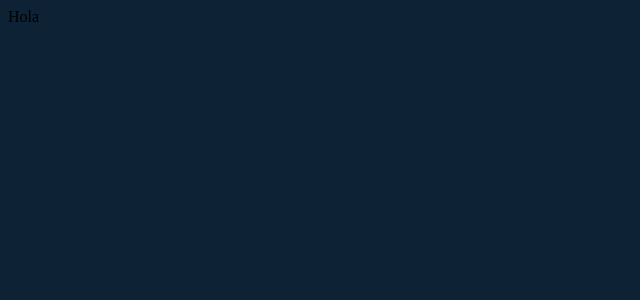
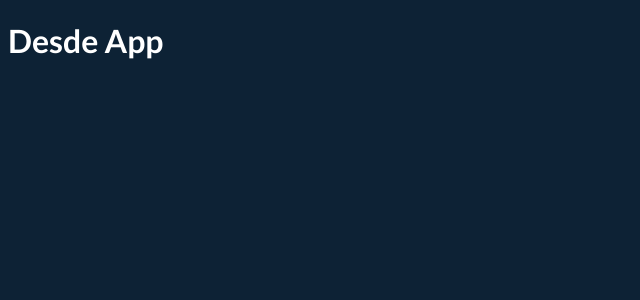
Before and after one commit to NachoBasilio/Estudio-Cotizador-Criptomonedas, a React (Vite) app: page / in a window 1280 px wide. Shown: the top 300 px of the page, without its empty margins (0-640 px from the left). Built offline with nearby package versions, Linux system fonts and the light colour scheme.

Commit message:
learn: tome mis primeros apuntes sobre syled components y tambien cree mi primer componente de este estilo

```diff
--- a/package.json
+++ b/package.json
@@ -9,6 +9,8 @@
     "preview": "vite preview"
   },
   "dependencies": {
+    "@emotion/react": "^11.10.6",
+    "@emotion/styled": "^11.10.6",
     "react": "^18.2.0",
     "react-dom": "^18.2.0"
   },
--- a/src/App.jsx
+++ b/src/App.jsx
@@ -1,13 +1,17 @@
 import { useState } from 'react'
+import styled from '@emotion/styled'
 
+const Heading = styled.h1`
+  font-family: 'Lato', sans-serif;
+  color: #fff
+`
 
 
 function App() {
-
   return (
-    <div className="App">
-      Hola
-    </div>
+    <Heading className="App">
+      Desde App
+    </Heading>
   )
 }
 
```
Also changed, not shown: 2 other files (tests, documents, lock files or other folders).
